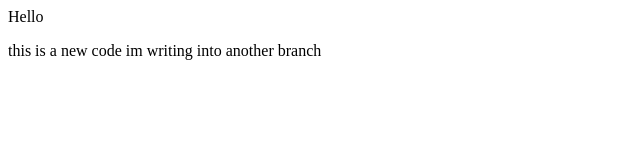
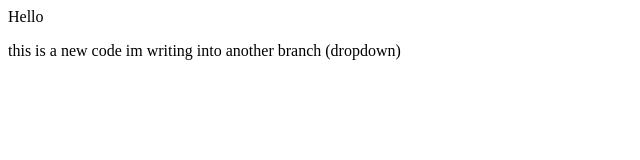
Before and after one commit to AkshajInturi/localRepo2, a plain HTML site: page index.html in a window 1280 px wide. Shown: the full height of the page, 0-640 px from the left. Drawn offline with Linux system fonts and the light colour scheme.

Commit message:
dropdown

```diff
--- a/index.html
+++ b/index.html
@@ -1,4 +1,4 @@
 <p>
     Hello
 </p>
-<p>this is a new code im writing into another branch</p>
+<p>this is a new code im writing into another branch (dropdown)</p>
```
